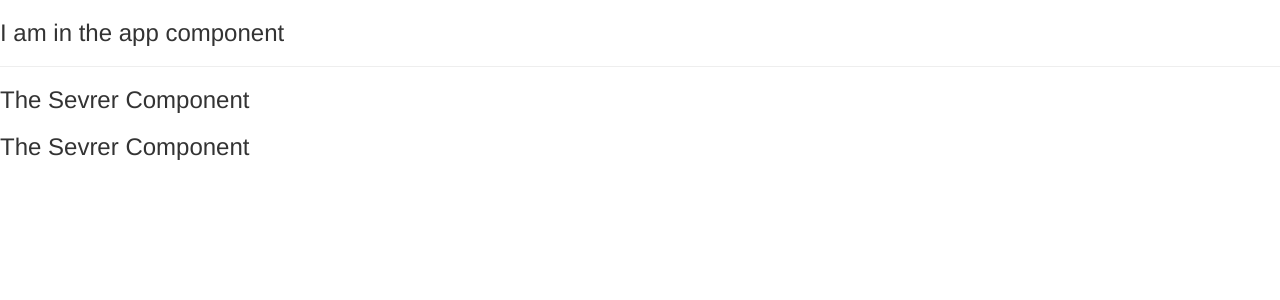
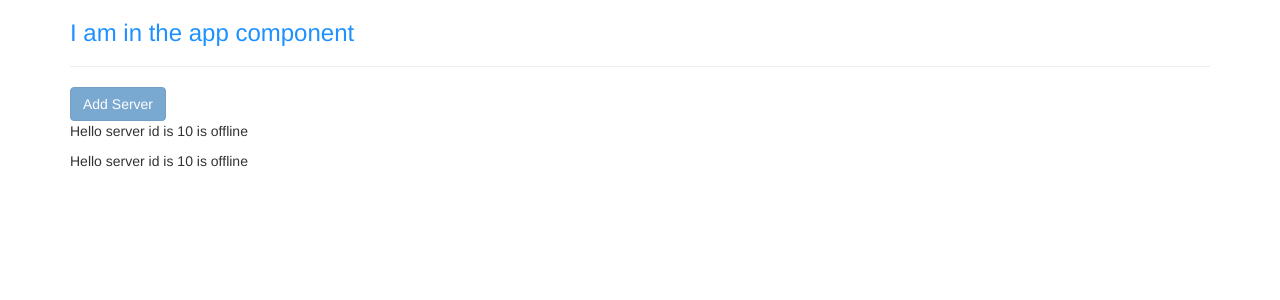
Before and after one commit to banuten/my_first_app, an Angular app in the folder my-first-app/: page / in a window 1280 px wide. Shown: the top 300 px of the page. Built offline with nearby package versions, Linux system fonts and the light colour scheme.

Commit message:
basics 26

```diff
--- a/my-first-app/src/app/app.component.css
+++ b/my-first-app/src/app/app.component.css
@@ -0,0 +1,3 @@
+h3 {
+  color: darkblue;
+}
--- a/my-first-app/src/app/app.component.html
+++ b/my-first-app/src/app/app.component.html
@@ -1,3 +1,9 @@
-<h3>I am in the app component</h3>
-<hr>
-<app-servers></app-servers>
+<div class="container">
+  <div class="row">
+    <div class="col-xs-12">
+      <h3>I am in the app component</h3>
+      <hr />
+      <app-servers></app-servers>
+    </div>
+  </div>
+</div>
--- a/my-first-app/src/app/app.component.ts
+++ b/my-first-app/src/app/app.component.ts
@@ -3,7 +3,12 @@ import { Component } from '@angular/core';
 @Component({
   selector: 'app-root',
   templateUrl: './app.component.html',
-  styleUrls: ['./app.component.css']
+  styles: [
+    `
+      h3 {
+        color: dodgerblue;
+      }
+    `,
+  ],
 })
-export class AppComponent {
-}
+export class AppComponent {}
--- a/my-first-app/src/app/server/server.component.html
+++ b/my-first-app/src/app/server/server.component.html
@@ -1 +1 @@
-<h3> The Sevrer Component</h3>
+<p>{{ "Hello" }} server id is {{ serverId }} is {{ serverStatus }}</p>
--- a/my-first-app/src/app/server/server.component.ts
+++ b/my-first-app/src/app/server/server.component.ts
@@ -1,10 +1,10 @@
 import { Component } from '@angular/core';
 
 @Component({
-    selector: 'app-server',
-    templateUrl: './server.component.html'
+  selector: 'app-server',
+  templateUrl: './server.component.html',
 })
-
 export class ServerComponent {
-
+  serverId = 10;
+  serverStatus = 'offline';
 }
--- a/my-first-app/src/app/servers/servers.component.html
+++ b/my-first-app/src/app/servers/servers.component.html
@@ -1,2 +1,4 @@
+<button class="btn btn-primary" [disabled]="allowNewServer">Add Server</button>
+
 <app-server></app-server>
 <app-server></app-server>
--- a/my-first-app/src/app/servers/servers.component.ts
+++ b/my-first-app/src/app/servers/servers.component.ts
@@ -3,13 +3,16 @@ import { Component, OnInit } from '@angular/core';
 @Component({
   selector: 'app-servers',
   templateUrl: './servers.component.html',
-  styleUrls: ['./servers.component.css']
+  styleUrls: ['./servers.component.css'],
 })
 export class ServersComponent implements OnInit {
+  allowNewServer: true;
 
-  constructor() { }
-
-  ngOnInit(): void {
+  constructor() {
+    setTimeout(() => {
+      this.allowNewServer = true;
+    }, 2000);
   }
 
+  ngOnInit(): void {}
 }
```
